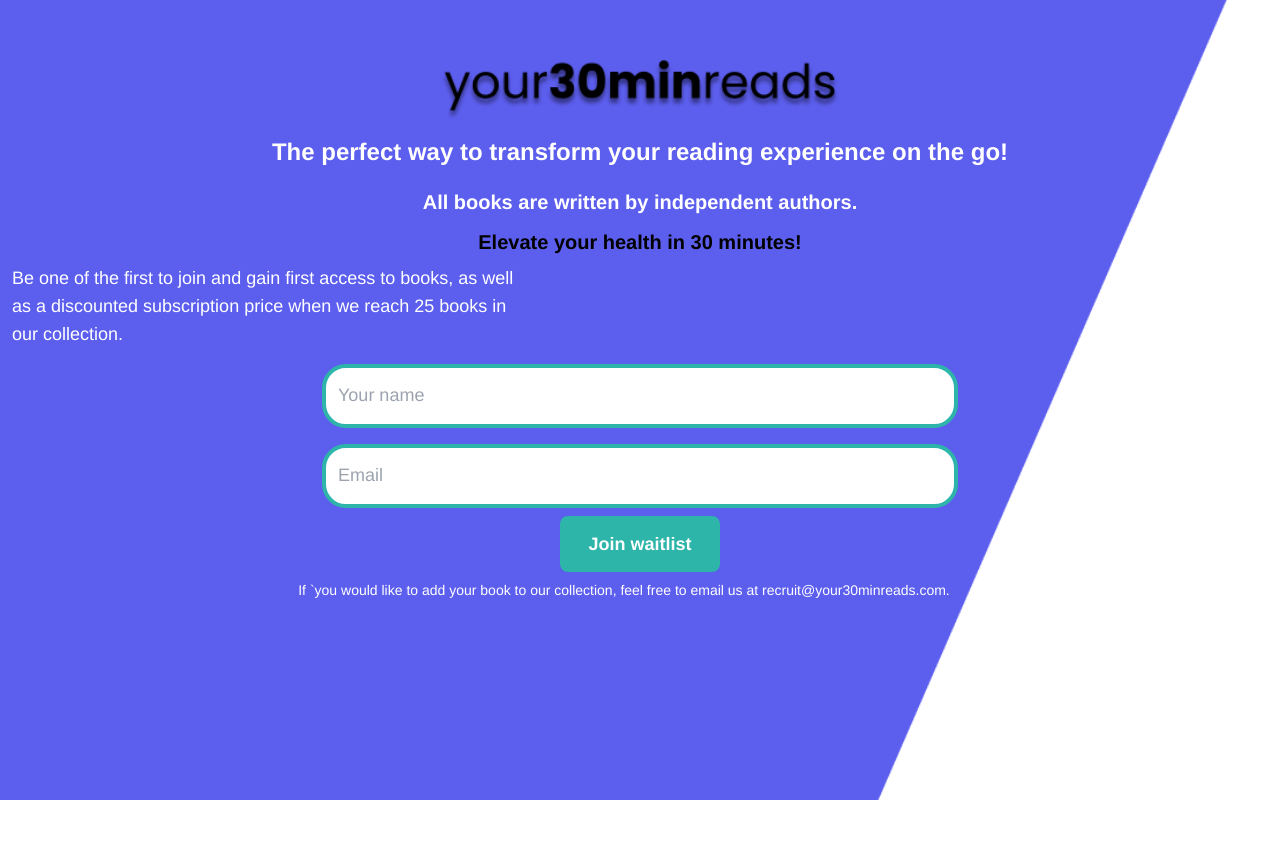
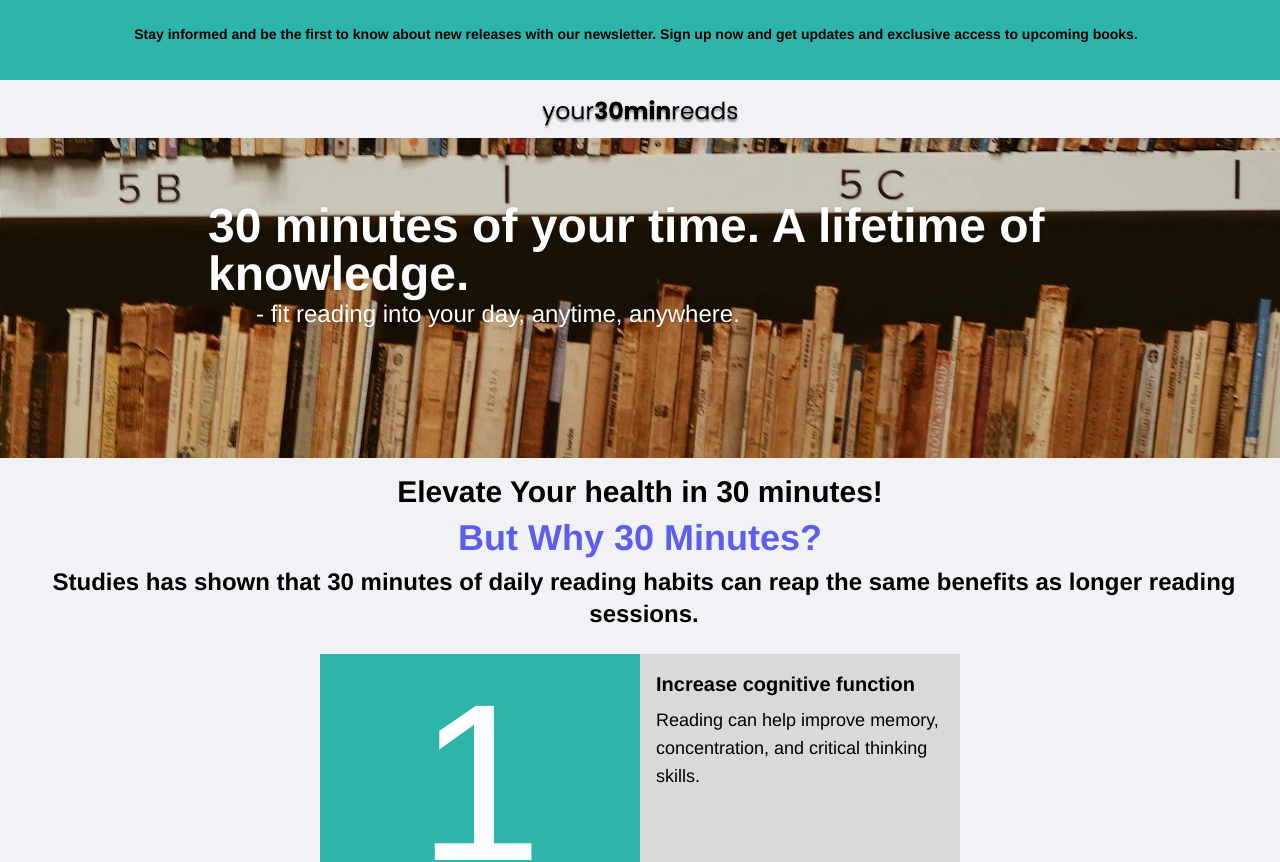
Before and after one commit to thacuriousbuilder/your30minreads, a Next.js app: page / in a window 1280 px wide. Shown: the top 862 px of the page. Before the commit the page ends 800 px from the top, so only its background shows below. Built offline with nearby package versions, Linux system fonts and the light colour scheme.

Commit message:
fix/feat: created a new modal pop up and overlay component

```diff
--- a/components/layouts/secondaryLayout/SecondaryLayout.tsx
+++ b/components/layouts/secondaryLayout/SecondaryLayout.tsx
@@ -1,8 +1,8 @@
 import Head from 'next/head';
 import MidFooter from '../../midfooter/MidFooter';
-import ModalPopUP from '../../modalPopUp/ModalPopUp';
 import Footer from '../../navigation/footer/Footer';
 import Header from '../../navigation/header/Header';
+
 
 
 export interface ISecondaryLayout extends React.ComponentPropsWithoutRef<'div'> {
@@ -16,12 +16,12 @@ export interface ISecondaryLayout extends React.ComponentPropsWithoutRef<'div'>
           <title></title>
         </Head>
         <div {...divProps} className={`min-h-screen flex flex-col ${justify}`}>
-          {/* <Header /> */}
-          <ModalPopUP/>
-          {/* <main className="p-5">{children}</main> */}
-          {/* <div className="m-auto" />
+           <Header />
+          <main className="p-5">{children}</main>
+           <div className="m-auto" />
           <MidFooter/>
-          <Footer developerName='TrinaryVisions LLC.' /> */}
+          <Footer developerName='TrinaryVisions LLC.' />
+
         </div>
       </>
     );
--- a/components/modalPopUp/ModalPopUp.mocks.ts
+++ b/components/modalPopUp/ModalPopUp.mocks.ts
@@ -1,6 +1,9 @@
 import { IModalPopUp } from './ModalPopUp';
 
 const base: IModalPopUp = {
+ isOpen: true,
+ children: "test",
+ style:"bg-primary-bg p-6 rounded-md",
 };
 
 export const mockModalPopUpProps = {
--- a/components/modalPopUp/ModalPopUp.tsx
+++ b/components/modalPopUp/ModalPopUp.tsx
@@ -1,65 +1,23 @@
-import Image from "next/image";
-import Button from "../utils/button/Button";
-import {RxCrossCircled} from 'react-icons/rx'
-import useWindowDimensions from "../../hooks/useWindowsDimensions";
-import { colors } from "../../constants/colors";
-
 export interface IModalPopUp {
+    isOpen: boolean;
+    children: any;
+    style:string;
   }
 
-  const ModalPopUP: React.FC<IModalPopUp> = () => {
-    const test=()=>{
-      return alert("hello world")
-    }
-    const { width } = useWindowDimensions();
+  const ModalPopup: React.FC<IModalPopUp> = ({ isOpen, children,style }) => {
+    const modalStyles = isOpen
+      ? 'fixed  top-0 left-0 w-screen h-screen flex justify-center items-center bg-black bg-opacity-60 z-10 '
+      : 'hidden';
 
-    //checks the size of the screen and shows the correct backgroudImage
-    const bgI = width < 500 ? 'url("ModalPopUP.png")' : 'url("BigModalPopUp.png")';
     return (
-      <div className="bg-cover bg-center bg-no-repeat h-screen w-screen" style={{ backgroundImage: `${bgI}` }}>
-      <div className="p-3 xs:p-1">
-      <div className="flex flex-row-reverse">
-        <span className="bg-opacity-60"><RxCrossCircled size={width>600?40:30} color='white'/></span>
+      <div className={modalStyles}>
+        {isOpen && (
+          <div className={style}>
+            {children}
+          </div>
+        )}
       </div>
-        <div className="flex justify-center sm:px-16">
-          <Image className="flex pt-4" src='/your30minreads.png' alt='The logo of the website' width={width<500?200:400} height={width<500?200:400} sizes=' (max-width: 600px) 100vw,
-                  (min-width: 601px) 50vw'/>
-        </div>
-      <div className="flex flex-col text-center justify-center p-2">
-        <span className="text-10px xs:text-sm md:text-2xl m-2 font-semibold text-white ">The perfect way to transform your reading experience on the go! </span>
-        <span className="text-10px xs:text-sm md:text-xl xs:m-3  mb-1 font-semibold text-white" >All books are written by independent authors. </span>
-        <span className="text-xs xs:text-lg md:text-xl font-semibold mb-2" >Elevate your health in 30 minutes!</span>
-        <span className="text-8px xs:text-xs md:text-lg text-white md:w-5/12 md:text-left mb-2" >Be one of the first to join and gain first access to books, as well as a discounted subscription price when we reach 25 books in our collection.</span>
-        </div>
-        <form className="">
-          <div className="flex align-center justify-center mb-4 ">
-            <input
-              className="text-xs xs:text-sm md:text-lg p-3 bg-white border-2 md:border-4 border-primary-bg focus:outline-none focus:border-indigo-500 xs:h-12 md:h-16 h-10 rounded-xl xs:rounded-2xl md:rounded-3xl w-full md:w-4/5 lg:w-2/4"
-              id="name"
-              type="text"
-              placeholder="Your name"
-            />
-          </div>
-          <div className="flex align-center justify-center ">
-            <input
-              className="text-xs xs:text-sm md:text-lg p-3 bg-white border-2 md:border-4 border-primary-bg focus:outline-none focus:border-indigo-500 xs:h-12 md:h-16 h-10 rounded-xl xs:rounded-2xl md:rounded-3xl w-full md:w-4/5 lg:w-2/4"
-              id="email"
-              type="email"
-              placeholder="Email"
-            />
-          </div>
-          <div className="flex justify-center pt-2">
-            <Button placeholder="Join waitlist" onClick={()=> test() } style="bg-primary-bg xs:w-40 w-36 md:w-50 h-8 xs:h-10 md:h-14 rounded-lg text-sm md:text-lg text-white font-semibold "/>
-            </div>
-          <div className="flex justify-center">
-
-            <span className="text-8px xs:text-xs md:text-sm p-2 md:mr-8 text-white">If `you would like to add your book to our collection, feel free to email us at recruit@your30minreads.com.</span>
-            </div>
-        </form>
-      </div>
-
-    </div>
-      );
+    );
   };
 
-  export default ModalPopUP;
+  export default ModalPopup;
--- /dev/null
+++ b/components/overlayContent/OverlayContent.mocks.ts
@@ -0,0 +1,8 @@
+import { IOverlayContent } from './OverlayContent';
+
+const base: IOverlayContent = {
+};
+
+export const mockOverlayContentProps = {
+  base,
+};
--- /dev/null
+++ b/components/overlayContent/OverlayContent.tsx
@@ -0,0 +1,65 @@
+import Image from "next/image";
+import Button from "../utils/button/Button";
+import {RxCrossCircled} from 'react-icons/rx'
+import useWindowDimensions from "../../hooks/useWindowsDimensions";
+
+export interface IOverlayContent {
+  onClose:any
+  }
+
+  const OverlayContent: React.FC<IOverlayContent> = ({onClose}) => {
+    const test=()=>{
+      return alert("hello world")
+    }
+    const { width } = useWindowDimensions();
+
+    //checks the size of the screen and shows the correct backgroudImage
+    const bgI = width < 500 ? 'url("ModalPopUP.png")' : 'url("BigModalPopUP.png")';
+    return (
+      <div className="bg-cover bg-center bg-no-repeat h-screen w-screen" style={{ backgroundImage: `${bgI}` }}>
+      <div className="p-3 xs:p-1">
+      <div className="flex flex-row-reverse px-5">
+        <span className="bg-opacity-60" onClick={onClose}><RxCrossCircled size={width>600?40:30} color='orange'/></span>
+      </div>
+        <div className="flex justify-center sm:px-16">
+          <Image className="flex pt-4" src='/your30minreads.png' alt='The logo of the website' width={width<500?200:400} height={width<500?200:400} sizes=' (max-width: 600px) 100vw,
+                  (min-width: 601px) 50vw'/>
+        </div>
+      <div className="flex flex-col text-center justify-center p-2">
+        <span className="text-10px xs:text-sm md:text-2xl m-2 font-semibold text-white ">The perfect way to transform your reading experience on the go! </span>
+        <span className="text-10px xs:text-sm md:text-xl xs:m-3  mb-1 font-semibold text-white" >All books are written by independent authors. </span>
+        <span className="text-xs xs:text-lg md:text-xl font-semibold mb-2" >Elevate your health in 30 minutes!</span>
+        <span className="text-8px xs:text-xs md:text-lg text-white md:w-5/12 md:text-left mb-2" >Be one of the first to join and gain first access to books, as well as a discounted subscription price when we reach 25 books in our collection.</span>
+        </div>
+        <form className="">
+          <div className="flex align-center justify-center mb-4 ">
+            <input
+              className="text-xs xs:text-sm md:text-lg p-3 bg-white border-2 md:border-4 border-primary-bg focus:outline-none focus:border-indigo-500 xs:h-12 md:h-16 h-10 rounded-xl xs:rounded-2xl md:rounded-3xl w-full md:w-4/5 lg:w-2/4"
+              id="name"
+              type="text"
+              placeholder="Your name"
+            />
+          </div>
+          <div className="flex align-center justify-center ">
+            <input
+              className="text-xs xs:text-sm md:text-lg p-3 bg-white border-2 md:border-4 border-primary-bg focus:outline-none focus:border-indigo-500 xs:h-12 md:h-16 h-10 rounded-xl xs:rounded-2xl md:rounded-3xl w-full md:w-4/5 lg:w-2/4"
+              id="email"
+              type="email"
+              placeholder="Email"
+            />
+          </div>
+          <div className="flex justify-center pt-2">
+            <Button placeholder="Join waitlist" onClick={()=> test() } style="bg-primary-bg xs:w-40 w-36 md:w-50 h-8 xs:h-10 md:h-14 rounded-lg text-sm md:text-lg text-white font-semibold "/>
+            </div>
+          <div className="flex justify-center">
+
+            <span className="text-8px xs:text-xs md:text-sm p-2 md:mr-8 text-white">If `you would like to add your book to our collection, feel free to email us at recruit@your30minreads.com.</span>
+            </div>
+        </form>
+      </div>
+
+    </div>
+      );
+  };
+
+  export default OverlayContent;
--- a/pages/index.tsx
+++ b/pages/index.tsx
@@ -1,16 +1,11 @@
-
 import BigBook from '../components/bigBook/BigBook';
 import PrimaryLayout from '../components/layouts/primaryLayout/PrimaryLayout';
 import TitleText from '../components/utils/titleText/TitleText';
 import Button from '../components/utils/button/Button';
 import Grid from '../components/grid/Grid';
+import { NextPageWithLayout } from './page';
+import {CountDownBox} from '../components/countdownBox/CountDownBox';
 
-import { NextPageWithLayout } from './page';
-import SmallBook from '../components/smallBook/SmallBook';
-import { isTemplateExpression } from 'typescript';
-import {CountDownBox} from '../components/countdownBox/CountDownBox';
-import ModalPopUP from '../components/modalPopUp/ModalPopUp';
-import SecondaryLayout from '../components/layouts/secondaryLayout/SecondaryLayout';
 
 const Home: NextPageWithLayout = () => {
 const test=()=>{
@@ -44,7 +39,7 @@ const test=()=>{
 
   return (
     <section className=''>
-        {/* <div className='flex flex-col text-center justify-center mb-4 mt-4 font-sans'>
+         <div className='flex flex-col text-center justify-center mb-4 mt-4 font-sans'>
          <span className='text-md xs:text-xl md:text-3xl  font-bold mb-2'>Elevate Your health in 30 minutes!</span>
          <span className='text-xl xs:text-2xl md:text-4xl text-secondary-bg font-semibold mb-2'>But Why 30 Minutes?</span>
          <span className='text-xs xs:text-sm md:text-2xl font-semibold mb-2 ml-2'>Studies has shown that 30 minutes of daily reading habits can reap the same benefits as longer reading sessions.</span>
@@ -98,7 +93,7 @@ const test=()=>{
                 description='"Invisible Man" by Ralph Ellison is a novel exploring identity, race, and invisibility through the story of a young black man in early 20th-century America. The protagonist struggles with society attempts to define and control him based on his race and navigates a world filled with racism and prejudice. A classic of African American literature, the novel explores the theme of invisibility and the search for individuality.'/>
               </div>
               </div>
-          </div>  */}
+          </div>
 
 
     </section>
@@ -109,5 +104,5 @@ export default Home;
 
 
 Home.getLayout = (page) => {
-  return <SecondaryLayout>{page}</SecondaryLayout>;
+  return <PrimaryLayout>{page}</PrimaryLayout>;
 };
```
Also changed, not shown: components/layouts/primaryLayout/PrimaryLayout.tsx (+20 -0 lines), 1 other file (tests, documents, lock files or other folders).
